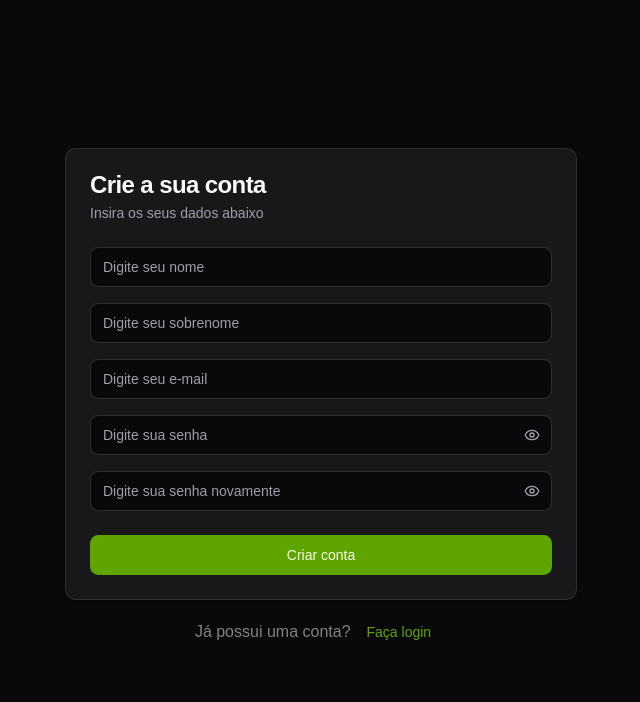
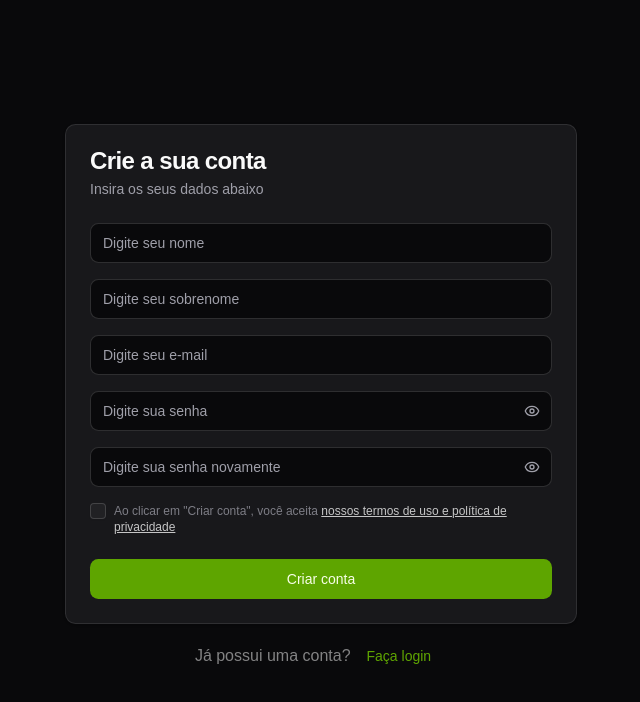
Before and after one commit to adrjmiranda/fin-track, a React (Vite) app: page /sign-up in a window 1280 px wide. Shown: the top 702 px of the page, without its empty margins (319-959 px from the left). Built offline with nearby package versions, Linux system fonts and the light colour scheme; a web font is replaced by a local one.

Commit message:
chore: add checkbox input to terms and policies

```diff
--- /dev/null
+++ b/src/components/ui/checkbox.tsx
@@ -0,0 +1,31 @@
+import * as React from 'react';
+
+import { CheckIcon } from 'lucide-react';
+import { Checkbox as CheckboxPrimitive } from 'radix-ui';
+
+import { cn } from '@/lib/utils';
+
+function Checkbox({
+	className,
+	...props
+}: React.ComponentProps<typeof CheckboxPrimitive.Root>) {
+	return (
+		<CheckboxPrimitive.Root
+			data-slot='checkbox'
+			className={cn(
+				'peer border-input dark:bg-input/30 data-[state=checked]:bg-primary data-[state=checked]:text-primary-foreground dark:data-[state=checked]:bg-primary data-[state=checked]:border-primary focus-visible:border-ring focus-visible:ring-ring/50 aria-invalid:ring-destructive/20 dark:aria-invalid:ring-destructive/40 aria-invalid:border-destructive size-4 shrink-0 rounded-[4px] border shadow-xs transition-shadow outline-none focus-visible:ring-[3px] disabled:cursor-not-allowed disabled:opacity-50',
+				className,
+			)}
+			{...props}
+		>
+			<CheckboxPrimitive.Indicator
+				data-slot='checkbox-indicator'
+				className='grid place-content-center text-current transition-none'
+			>
+				<CheckIcon className='size-3.5' />
+			</CheckboxPrimitive.Indicator>
+		</CheckboxPrimitive.Root>
+	);
+}
+
+export { Checkbox };
--- a/src/pages/sign-up/index.tsx
+++ b/src/pages/sign-up/index.tsx
@@ -10,6 +10,7 @@
 	CardHeader,
 	CardTitle,
 } from '@/components/ui/card';
+import { Checkbox } from '@/components/ui/checkbox';
 import { Input } from '@/components/ui/input';
 
 const SignUp = () => {
@@ -37,6 +38,23 @@
 							/>
 							<PasswordInput />
 							<PasswordInput placeholder='Digite sua senha novamente' />
+							<div className='items-top flex space-x-2'>
+								<Checkbox id='terms' />
+								<div className='grid gap-1.5 leading-none'>
+									<label
+										htmlFor='terms'
+										className='text-muted-foreground text-xs opacity-75'
+									>
+										Ao clicar em "Criar conta", você aceita{' '}
+										<a
+											href='#'
+											className='text-white underline'
+										>
+											nossos termos de uso e política de privacidade
+										</a>
+									</label>
+								</div>
+							</div>
 						</CardContent>
 						<CardFooter>
 							<Button className='w-full'>Criar conta</Button>
```
